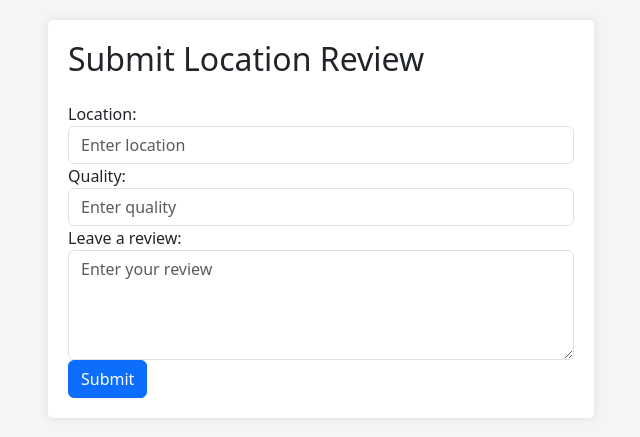
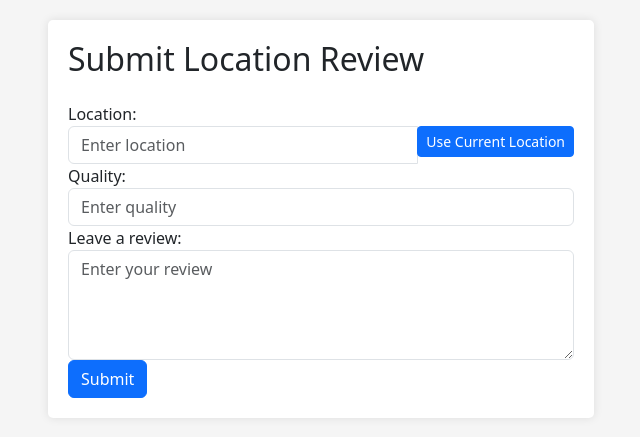
Before and after one commit to Iamchwill/HackRPI, a Flask app: template templates/review_form.html in a window 1280 px wide. Shown: the top 437 px of the page, without its empty margins (319-959 px from the left). Run offline with Flask 3, Linux system fonts and the light colour scheme; the template is opened without the code that fills it, so the values that code supplies are empty; parts of the project's set-up code (start-up, migrations or seed data) failed here and were passed over.

Commit message:
location to review form

```diff
--- /dev/null
+++ b/script.js
@@ -0,0 +1,21 @@
+// script.js
+
+// Function to update the location input with the current location
+function updateLocationWithCurrentLocation() {
+    if ("geolocation" in navigator) {
+        navigator.geolocation.getCurrentPosition(function (position) {
+            const latitude = position.coords.latitude;
+            const longitude = position.coords.longitude;
+            const locationInput = document.getElementById("locat");
+            locationInput.value = `${latitude}, ${longitude}`;
+        }, function (error) {
+            console.error("Error getting current location:", error);
+        });
+    } else {
+        console.error("Geolocation not supported by the browser.");
+    }
+}
+
+// Add a click event listener to the "Use Current Location" button
+const useCurrentLocationButton = document.getElementById("useCurrentLocation");
+useCurrentLocationButton.addEventListener("click", updateLocationWithCurrentLocation);
--- a/templates/review_form.html
+++ b/templates/review_form.html
@@ -2,7 +2,7 @@
 <html>
 <head>
     <link href="https://cdn.jsdelivr.net/npm/bootstrap@5.3.2/dist/css/bootstrap.min.css" rel="stylesheet" integrity="sha384-T3c6CoIi6uLrA9TneNEoa7RxnatzjcDSCmG1MXxSR1GAsXEV/Dwwykc2MPK8M2HN" crossorigin="anonymous">
-    <link rel="stylesheet" type="text/css" href="styles.css">
+    <link rel="stylesheet" type="text/css" href="../styles.css">
 </head>
 <body>
     <div class="container">
@@ -13,7 +13,12 @@
                     <form action="/action_review" method="POST">
                         <div class="form-group">
                             <label for="locat">Location:</label>
-                            <input type="text" class="form-control" id="locat" name="location" placeholder="Enter location">
+                            <div class="input-group">
+                                <input type="text" class="form-control" id="locat" name="location" placeholder="Enter location">
+                                <div class="input-group-append">
+                                    <button type="button" class="btn btn-primary btn-sm" id="useCurrentLocation">Use Current Location</button>
+                                </div>
+                            </div>
                         </div>
                         <div class="form-group">
                             <label for="qual">Quality:</label>
@@ -30,5 +35,6 @@
             </div>
         </div>
     </div>
+    <script src="../script.js"></script>
 </body>
 </html>
```
Also changed, not shown: templates/form.html (+2 -22 lines), styles.css (renamed from templates/styles.css).
